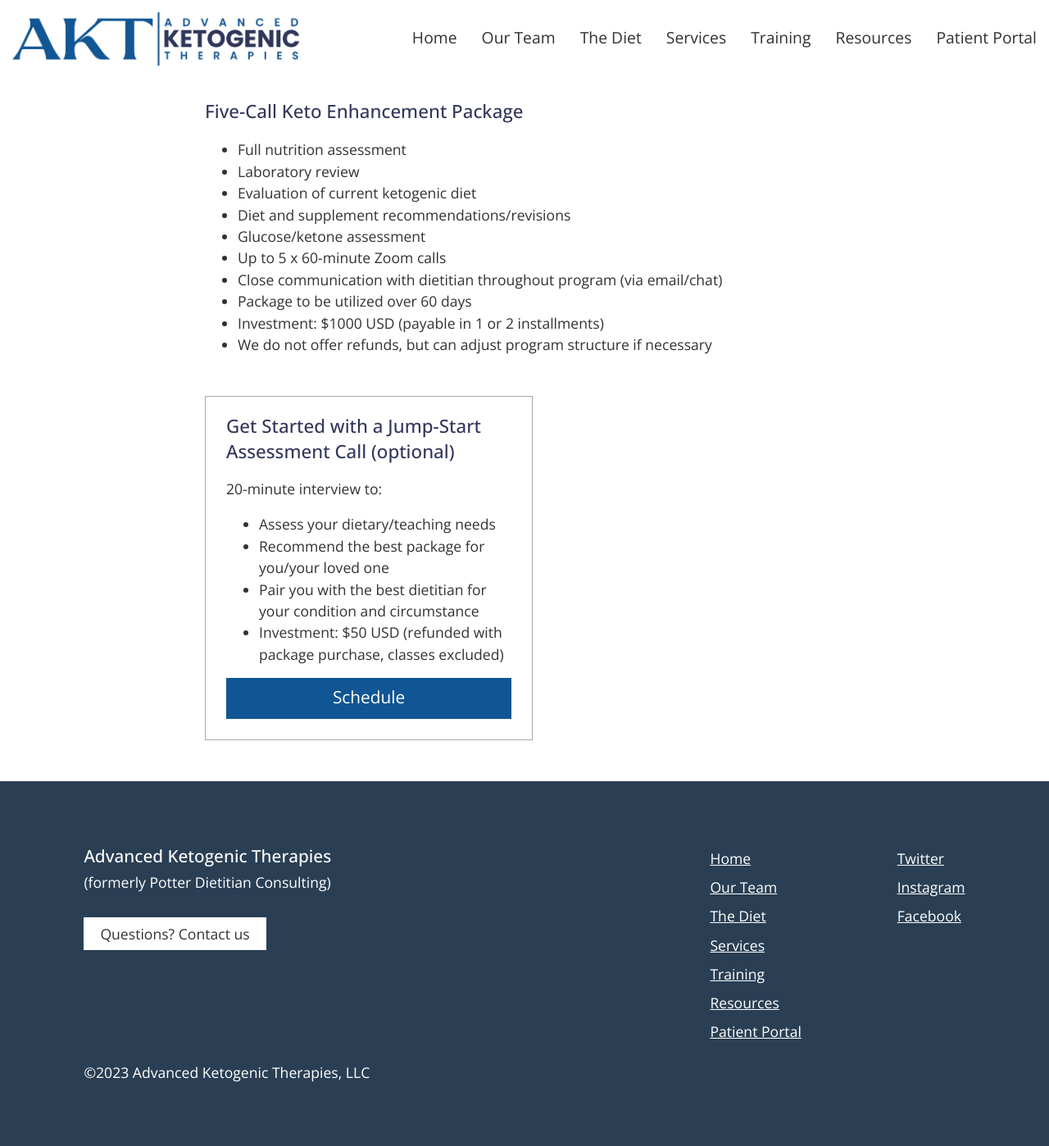
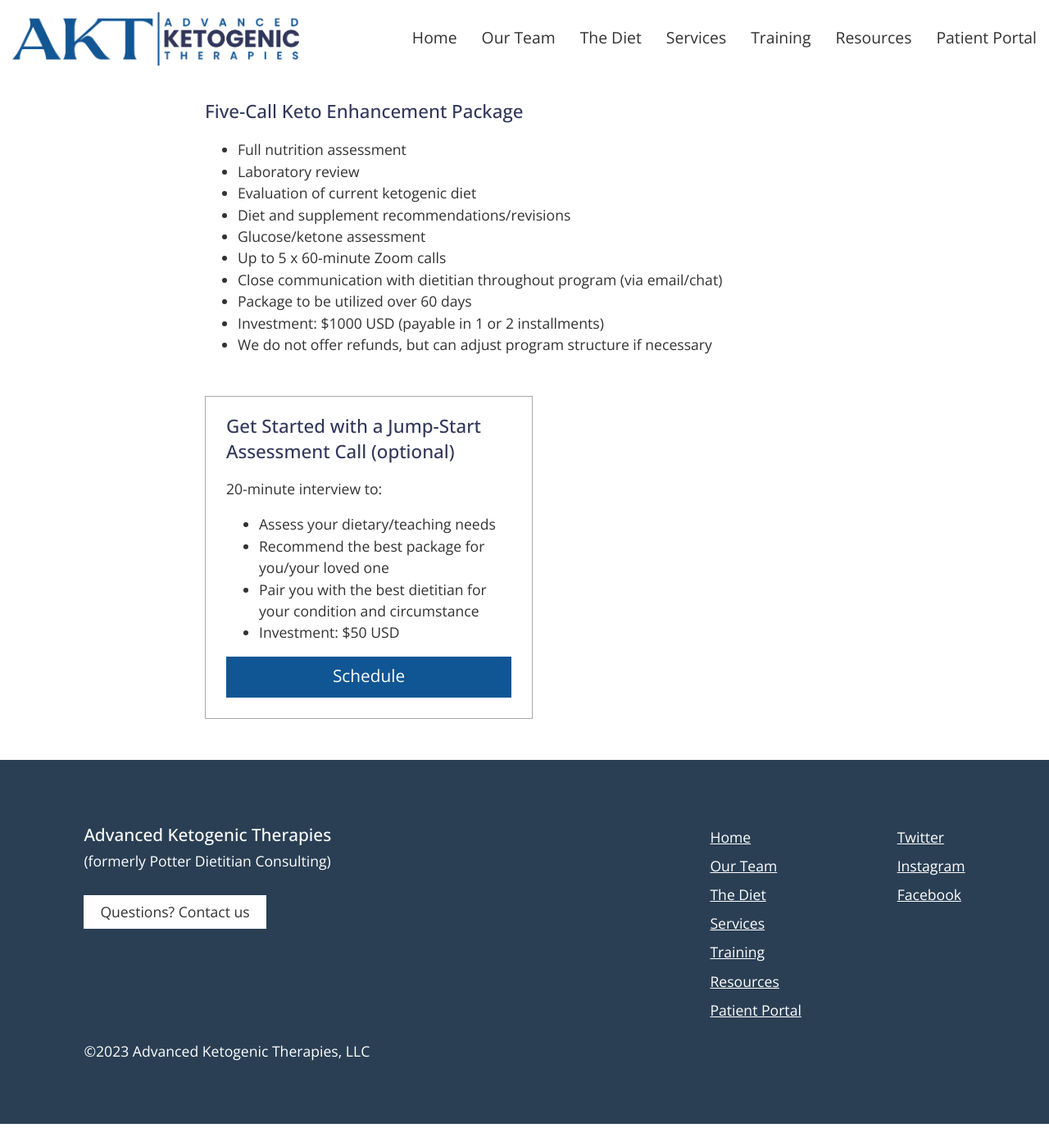
Before and after one commit to janmilosh/potterketo_jekyll, a Jekyll site: the page built from _pages/five_call.html, in a window 1280 px wide. Shown: the whole page at 82% size. Built offline with Jekyll 4.4.1, drawn with Linux system fonts in a browser that asks for light colours; nearby versions of some CDN libraries; after the commit the page ends 1371 px from its top, so only the background shows below that.

Commit message:
Update jumpstart verbiage

```diff
--- a/_includes/jump_start_body.html
+++ b/_includes/jump_start_body.html
@@ -4,7 +4,7 @@
     <li>Assess your dietary/teaching needs</li>
     <li>Recommend the best package for you/your loved one</li>
     <li>Pair you with the best dietitian for your condition and circumstance</li>
-    <li>Investment: $50 USD (refunded with package purchase, classes excluded)</li>
+    <li>Investment: $50 USD</li>
   </ul>
 </div>
 <a href="{{ '/schedule_20_minute_jump_start' | relative_url }}" class="button">Schedule</a>
```
Also changed, not shown: 5 other files.
